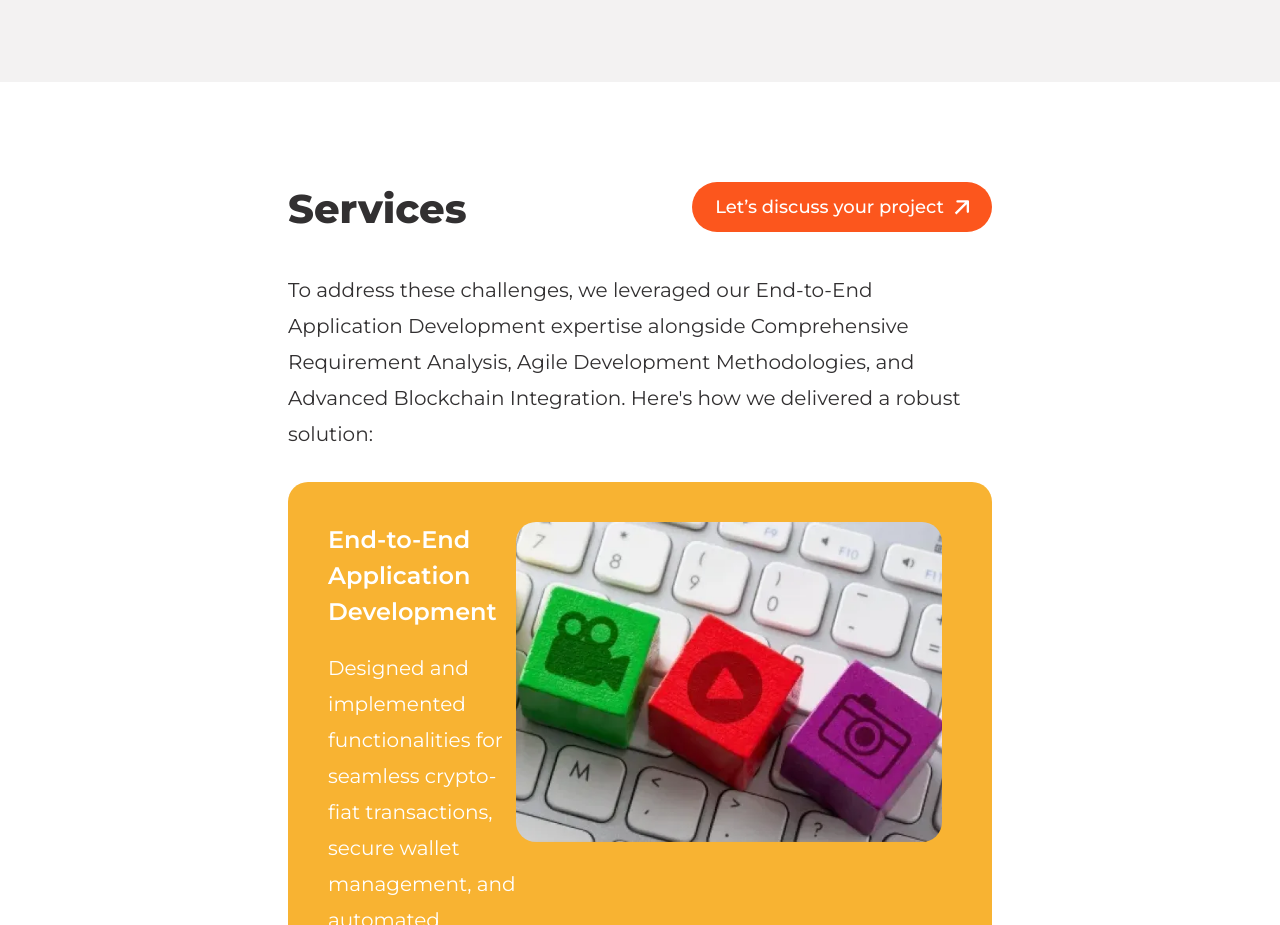
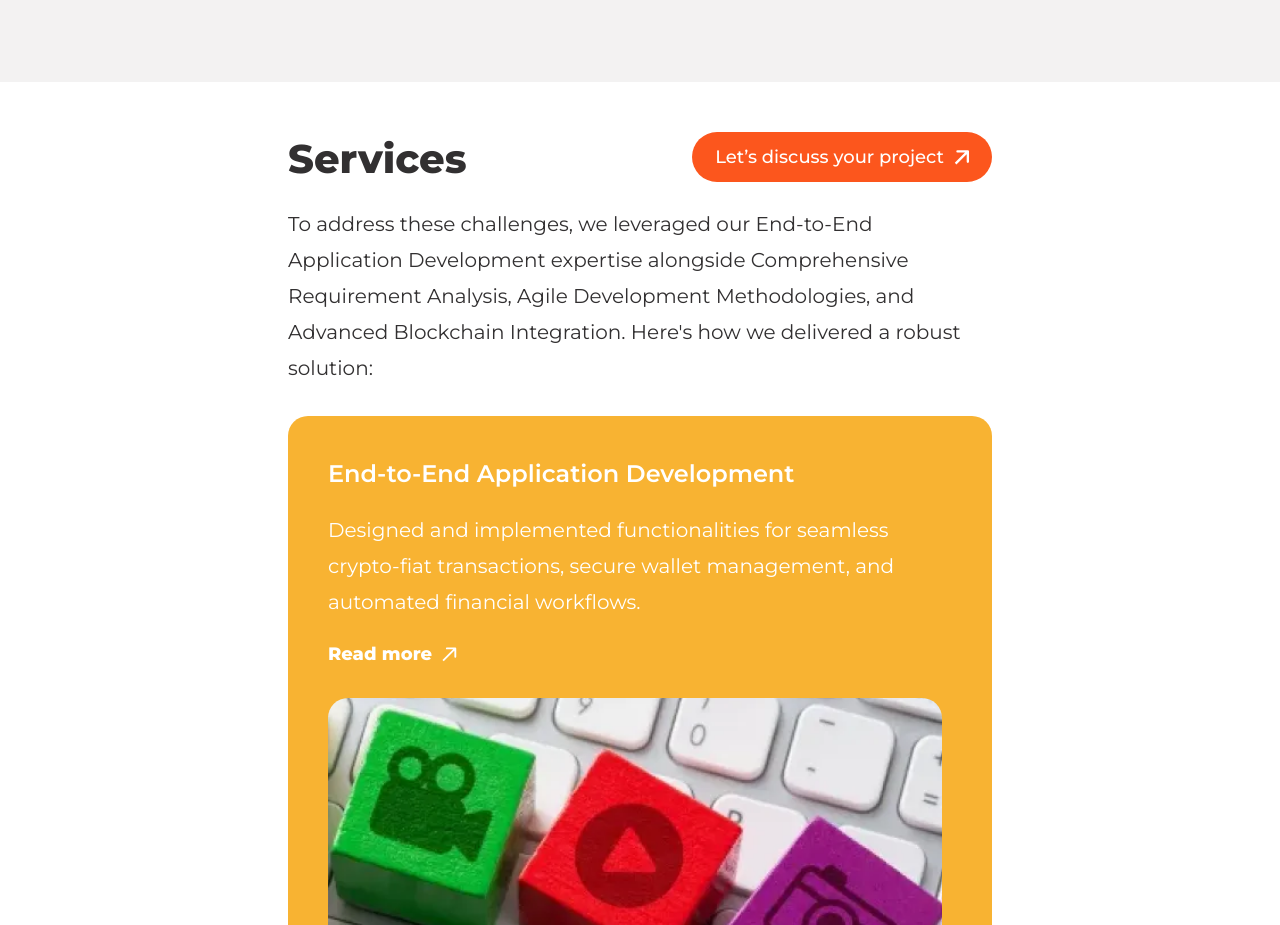
Before and after one commit to skabanets/sonomics, a React (Vite) app: page /case-study/advancing-crypto-innovation in a window 1280 px wide. Shown: the part 2580-3505 px from the top of the page. Built offline with nearby package versions, Linux system fonts and the light colour scheme; no server answers.

Commit message:
Add tablet styles for the CaseStudyServices section

```diff
--- a/src/sections/CaseStudy/common/CaseStudyServices.tsx
+++ b/src/sections/CaseStudy/common/CaseStudyServices.tsx
@@ -23,16 +23,16 @@ export const CaseStudyServices = ({ services }: CaseStudyServicesProps) => {
 
   return (
     <>
-      <section className="py-[50px] md:pb-[80px] md:pt-[100px]">
+      <section className="py-[50px] lg:pb-[80px] lg:pt-[100px]">
         <div className="container">
           <motion.div
-            className="mb-[30px] items-start justify-between md:sticky md:top-[40px] md:flex md:flex-wrap md:gap-y-[20px]"
+            className="mb-[30px] md:flex md:flex-wrap md:items-start md:justify-between md:gap-y-[20px] lg:sticky lg:top-[40px]"
             {...slideInWithFade}
           >
             <h2 className="mb-[30px] md:mb-0 md:max-w-[815px]">Services</h2>
             <Button
               label="Let&#8217;s discuss your project"
-              className="mb-[20px] w-[300px]"
+              className="mb-[20px] w-[300px] md:mb-0"
               onClick={toggleModal}
             />
             {text && <h6 className="">{text}</h6>}
@@ -47,21 +47,21 @@ export const CaseStudyServices = ({ services }: CaseStudyServicesProps) => {
               return (
                 <li
                   key={index}
-                  className={`rounded-[20px] text-whiteTextColor md:sticky ${itemBgColor}`}
+                  className={`rounded-[20px] text-whiteTextColor lg:sticky ${itemBgColor}`}
                   style={{ top: ` ${index === 0 ? 290 : 290 + index * 15}px` }}
                 >
                   <motion.div
-                    className="justify-between px-[15px] py-[30px] md:flex md:p-[40px] md:pr-[50px]"
+                    className="px-[15px] py-[30px] md:p-[40px] md:pr-[50px] lg:flex lg:justify-between"
                     {...slideInWithFade}
                   >
                     <div className="md:max-w-[630px]">
                       <h3 className="mb-[20px]">{name}</h3>
-                      <h6 className="mb-[20px] !text-[20px] !leading-[36px] md:max-w-[450px]">
+                      <h6 className="mb-[20px] !text-[20px] !leading-[36px] lg:max-w-[450px]">
                         {description}
                       </h6>
                       <Link
                         to={link}
-                        className="view-link mb-[30px] inline-block before:bg-whiteTextColor md:mb-0"
+                        className="view-link mb-[30px] inline-block before:bg-whiteTextColor lg:mb-0"
                       >
                         <CustomTitle
                           text="Read more"
@@ -78,7 +78,7 @@ export const CaseStudyServices = ({ services }: CaseStudyServicesProps) => {
                       alt={name}
                       width="492"
                       height="320"
-                      className="h-[300px] rounded-[20px] object-cover md:h-[320px]"
+                      className="h-[300px] rounded-[20px] object-cover md:w-full lg:h-[320px] lg:w-[492px]"
                       loading="lazy"
                     />
                   </motion.div>
```
